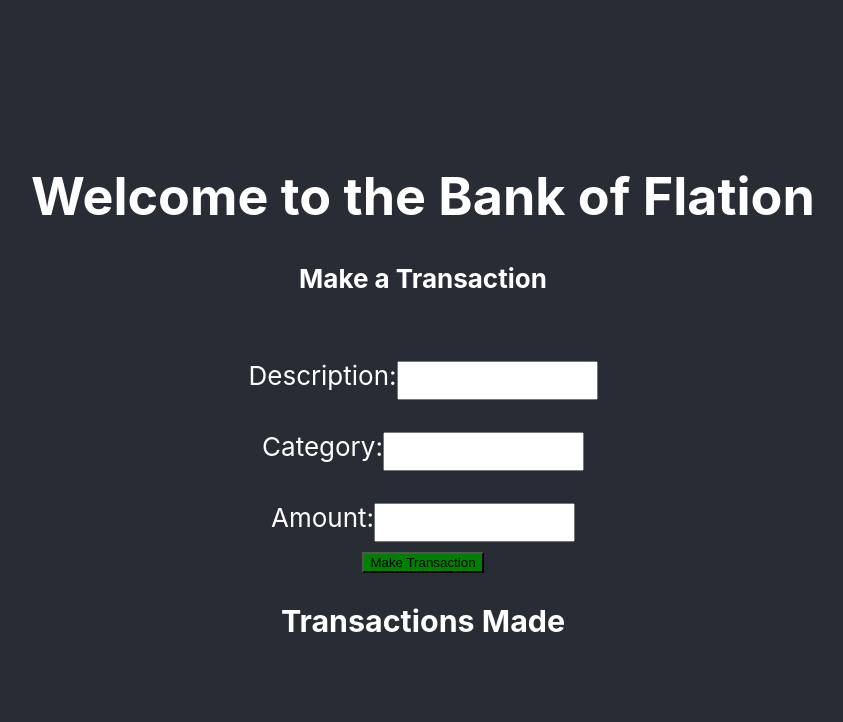
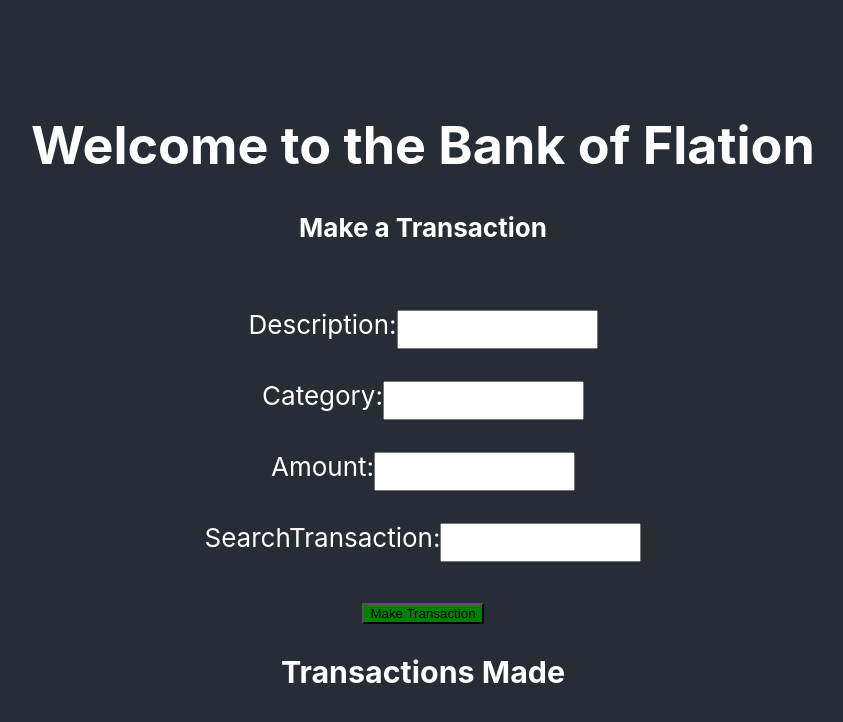
Before and after one commit to JohnMartin-19/Bank-of-Flatiron, a React (Create React App) app in the folder bank/: page / in a window 1280 px wide. Shown: the top 722 px of the page, without its empty margins (217-1060 px from the left). Built offline with nearby package versions, Linux system fonts and the light colour scheme.

Commit message:
implemented search

```diff
--- a/bank/src/App.js
+++ b/bank/src/App.js
@@ -4,6 +4,8 @@ import Transaction from './form';
 //import Display from './table';
 
 function App() {
+
+
   return (
     <div className="App">
       <header className="App-header">
--- a/bank/src/form.jsx
+++ b/bank/src/form.jsx
@@ -1,11 +1,12 @@
-import React, { useState,useEffect } from "react";
+import React, { useState} from "react";
 
 function Transaction(){
     const [description, setDescription] = useState('')
     const [category, setCategory] = useState('')
     const [amount, setAmount] = useState('')
-    const [date,setDate] = useState(new Date())
+    const [date] = useState(new Date())
     const [submittedData, setsubmittedData] = useState([])
+    const [search, setSearch] = useState("")
     const formData = {
         description,
         category,
@@ -28,7 +29,7 @@ function Transaction(){
          //clearing inputs fields
         setAmount('')
         setCategory('')
-        setDate('')
+
         setDescription("")
         setsubmittedData(dataArray)
 
@@ -77,9 +78,16 @@ function Transaction(){
             </div>
         )
     })
+
+   // const filtered = listSubs.filter(
+    //    (listSub)=> {
+    //       return  listSub
+      //  }
+     //   )
+
     return(
         <div>
-                    <form onSubmit={HandleSubmit}>
+            <form onSubmit={HandleSubmit}>
             <h4>Make a Transaction</h4>
             <br />
             <label htmlFor="description">Description</label>:
@@ -98,6 +106,12 @@ function Transaction(){
             <input style={{padding:"10px"}} type="number" id="num" value={amount} onChange={(e)=>
             setAmount(e.target.value)}/>
             <br />
+            <br />
+            <label htmlFor="category">SearchTransaction</label>:
+            <input style={{padding:"10px"}} type="text" id="search" value={search} onChange={(e)=>
+            setSearch(e.target.value)}/>
+            <br />
+            <br />
             <input
            style={
             {backgroundColor:"green"}}  type="submit" value="Make Transaction"/>
@@ -107,6 +121,8 @@ function Transaction(){
         <h3>Transactions Made</h3>
         {listSubs}
 
+
+
         </div>
     )
 }
```
